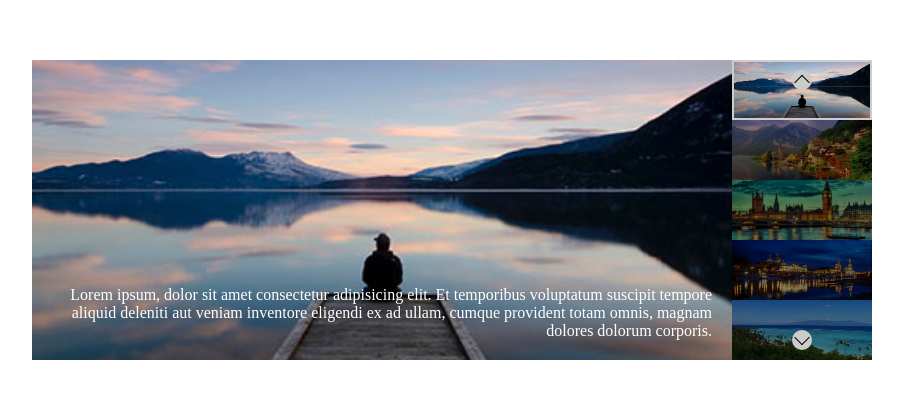
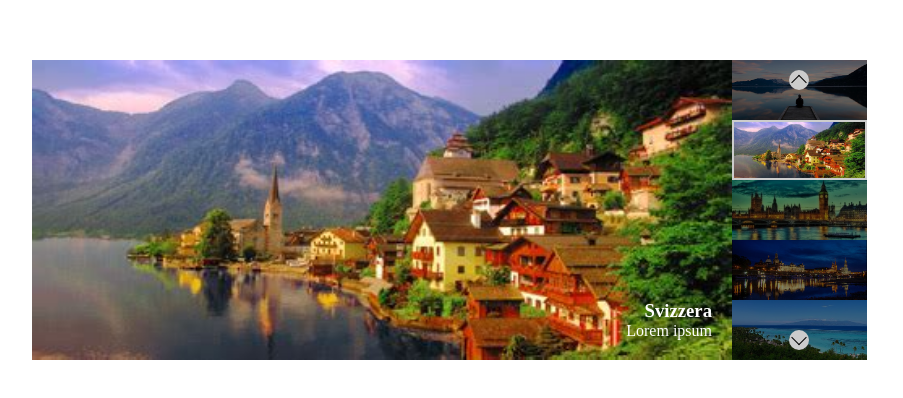
Before and after one commit to SanSciain/vue-slider, a plain HTML site: page index.html in a window 1280 px wide. Shown: the part 190-588 px from the top of the page, without its empty margins (158-1061 px from the left). Drawn offline with nearby package versions, Linux system fonts and the light colour scheme.

Commit message:
Add: timer start on page load

```diff
--- a/index.html
+++ b/index.html
@@ -16,6 +16,7 @@
                 <div v-for="(item,index) in countriesList" class="item" :class="{active : index===current}">
                     <img :src="item.image" :alt="item.name">
                     <div class="text">
+                        <h3>{{item.name}}</h3>
                         <p>{{item.text}}</p>
                     </div>
                 </div>
--- a/js/script.js
+++ b/js/script.js
@@ -79,6 +79,10 @@ const app = new Vue(
             stoptimer: function(){
                 clearInterval(this.time);
             }
+        },
+        mounted(){
+            const cow = this;
+            this.time = setInterval(cow.nextItem,3000);
         }
     }
 );
```
